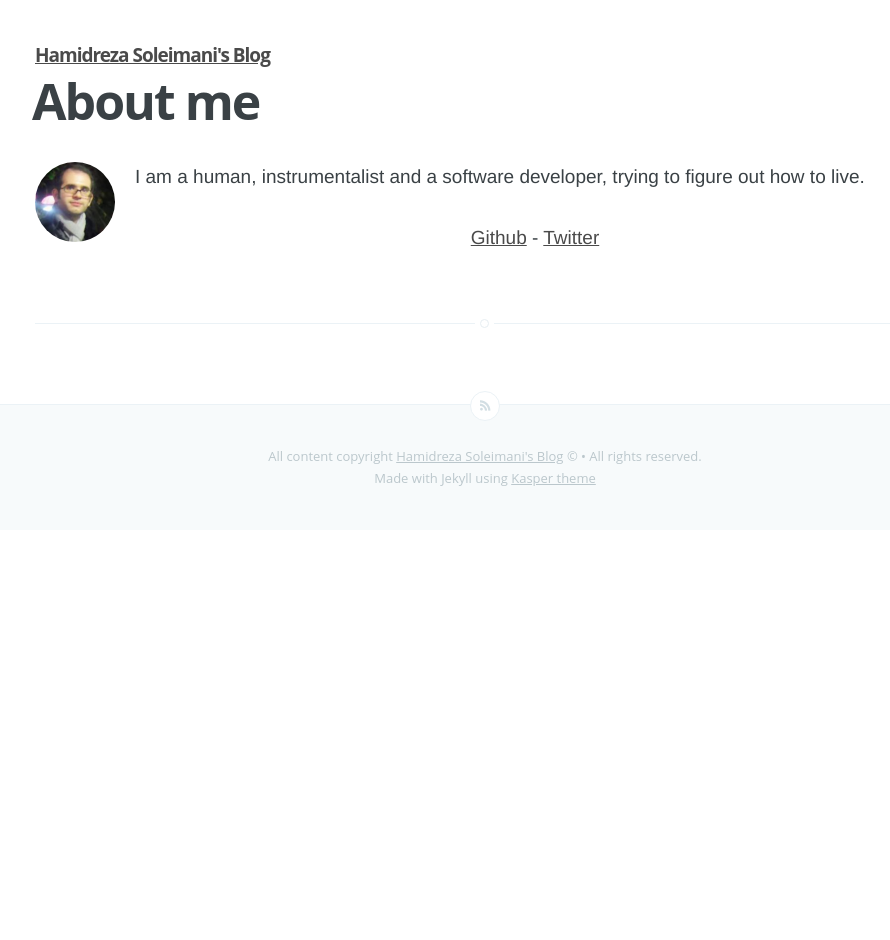
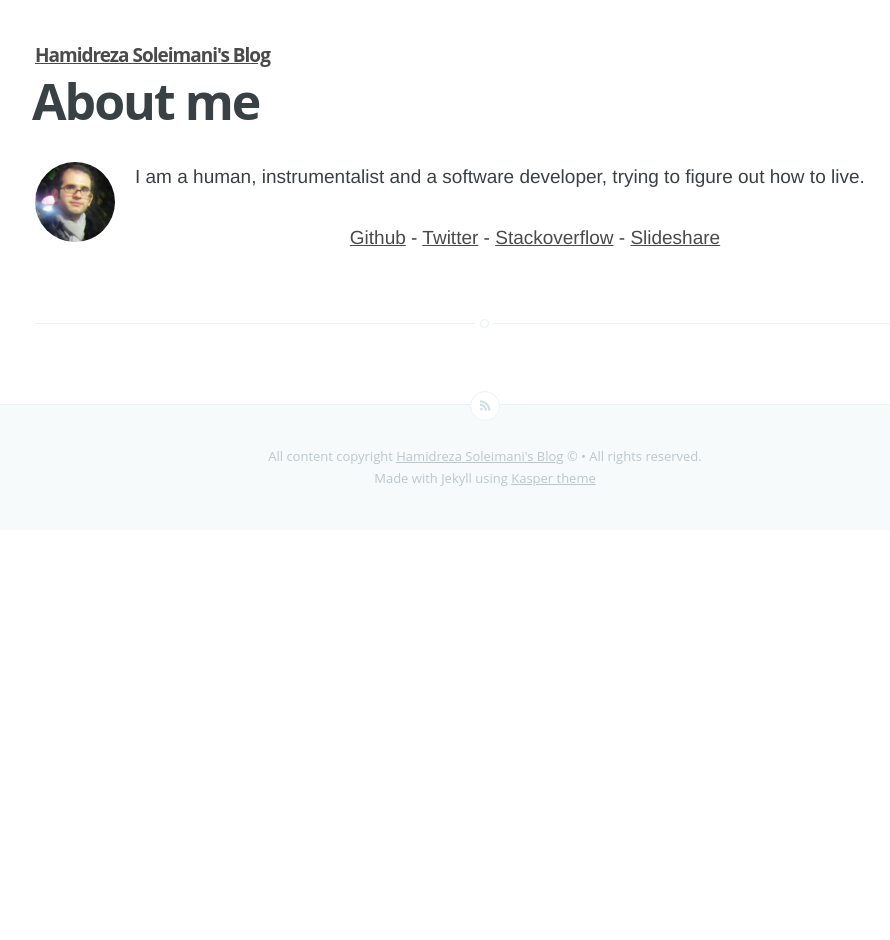
Before and after one commit to hamidreza-s/hamidreza-s.github.io, a Jekyll site: the page built from about.md, in a window 1280 px wide. Shown: the whole page, without its empty margins (155-1045 px from the left). Built offline with Jekyll 4.4.1, drawn with Linux system fonts in a browser that asks for light colours.

Commit message:
add stackoverflow and slideshare links

```diff
--- a/_layouts/post.html
+++ b/_layouts/post.html
@@ -55,7 +55,7 @@ archive: false
                     	<!-- Author Bio -->
                     	<p>
                     		{{ site.author_description }}<br/>
-                        <span><a href="https://github.com/hamidreza-s">Github</a> - <a href="https://twitter.com/hamidreza_181">Twitter</a>
+                        <a href="https://github.com/hamidreza-s">Github</a> - <a href="https://twitter.com/hamidreza_181">Twitter</a> - <a href="http://stackoverflow.com/users/1927951/hamidreza-soleimani">Stackoverflow</a> - <a href="http://www.slideshare.net/hamidreza-s/presentations">Slideshare</a>
                     	</p>
                     </article>
                 </section>
--- a/about.md
+++ b/about.md
@@ -10,7 +10,7 @@ title: About me
          {{ site.author_description }}
       </p>
       <p style="text-align: center;">
-         <a href="https://github.com/hamidreza-s">Github</a> - <a href="https://twitter.com/hamidreza_181">Twitter</a>
+         <a href="https://github.com/hamidreza-s">Github</a> - <a href="https://twitter.com/hamidreza_181">Twitter</a> - <a href="http://stackoverflow.com/users/1927951/hamidreza-soleimani">Stackoverflow</a> - <a href="http://www.slideshare.net/hamidreza-s/presentations">Slideshare</a>
       </p>
      </article>
  </section>
```
